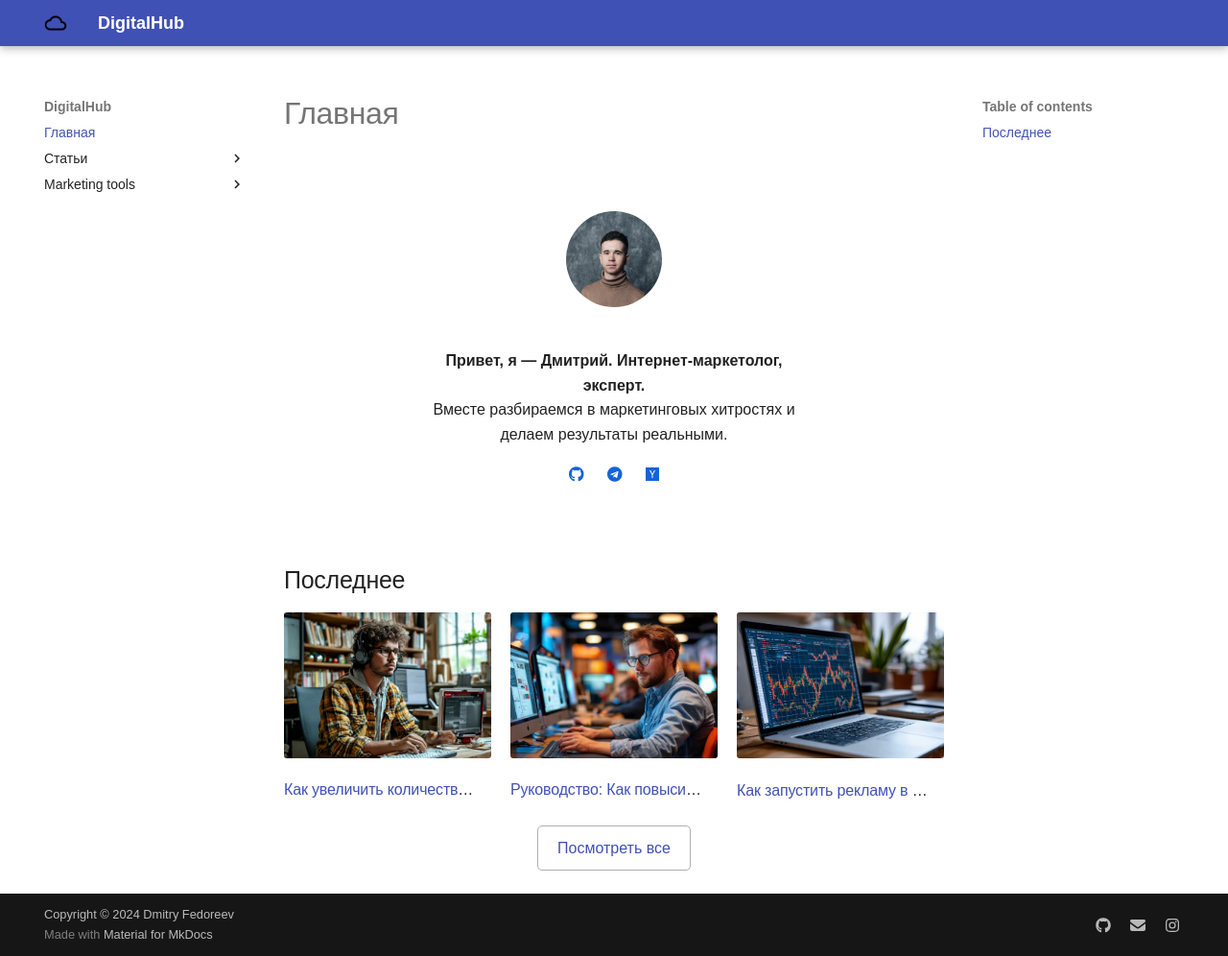
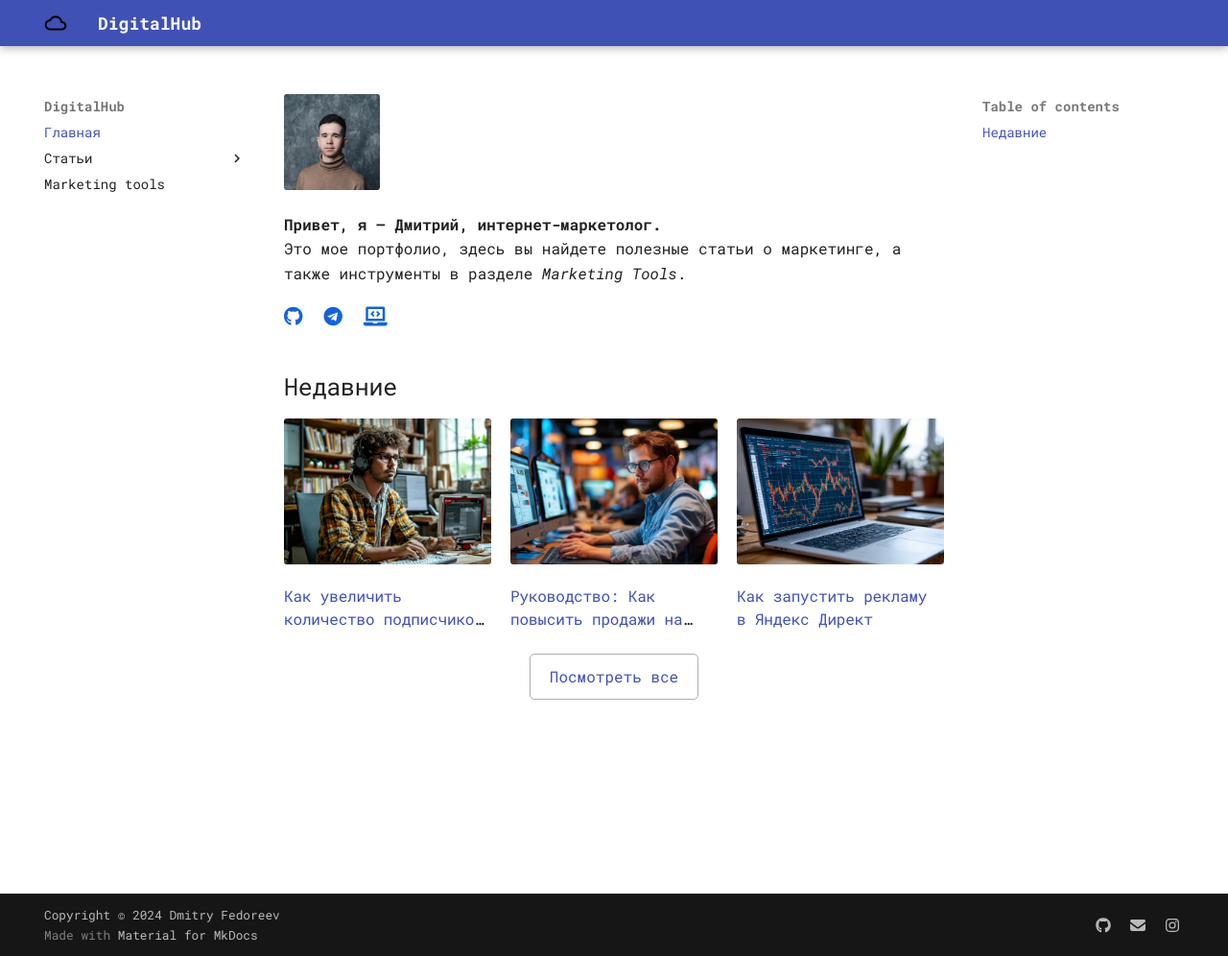
Before and after one commit to DmitryFedoreev/my-blog, an MkDocs documentation site: the page built from docs/index.md, in a window 1280 px wide and 996 px high. Shown: the whole window at 96% size. Built offline with MkDocs 1.6.1 and Material for MkDocs 9.7.7, drawn with Linux system fonts in a browser that asks for light colours.

Commit message:
fix design

```diff
--- a/docs/assets/styles.css
+++ b/docs/assets/styles.css
@@ -40,12 +40,13 @@
 }
 .view-all-btn:hover {
     background-color: #ccc; /* Цвет фона при наведении */
-    color: #fff; /* Цвет текста при наведении */}
+    color: #fff; /* Цвет текста при наведении */
+}
 
 
 /* Подключение шрифта Montserrat */
 .banner h2 {
-    text-align: center; /* Центрируем заголовок */
+    text-align: left; /* Центрируем заголовок */
     margin-bottom: 20px; /* Отступ снизу */
 }
 
@@ -90,21 +91,21 @@
 
 
 .btn {
-    display: inline-block; /* Отображение в строку */
-    padding: 10px 20px; /* Отступы */
-    font-size: 16px; /* Размер шрифта */
-    color: white; /* Цвет текста */
-    background-color: #007BFF; /* Цвет фона (синий) */
-    border: none; /* Без рамки */
-    border-radius: 5px; /* Закругленные углы */
-    cursor: pointer; /* Курсор-указатель */
-    transition: background-color 0.3s; /* Плавный переход цвета фона */
-    margin-top: 10px; /* Отступ сверху для кнопки */
+    display: inline-block; /* Кнопка как блочный элемент, но не занимает всю ширину */
+    padding: 10px 20px;
+    background-color: transparent; /* Убираем заливку, делаем фон прозрачным */
+    border: 1px solid #afafaf; /* Добавляем границу */
+    border-radius: 5px;
+    font-size: 16px;
+    color: #afafaf; /* Цвет текста кнопки */
+    text-decoration: none;
+    transition: background-color 0.3s, color 0.3s; /* Плавный переход для цвета фона и текста */
 }
 
 
 .btn:hover {
-    background-color: #0056b3; /* Цвет фона при наведении */
+    background-color: #ccc; /* Цвет фона при наведении */
+    color: #fff; /* Цвет текста при наведении */
 }
 
 
@@ -141,8 +142,7 @@ body {
 
 /* Стили для баннера */
 .banner {
-    padding: 40px;
-    text-align: center;
+    text-align: left;
 }
 
 
@@ -150,24 +150,23 @@ body {
 .profile-photo img {
     width: 100px; /* Увеличенная ширина фотографии */
     height: 100px; /* Увеличенная высота фотографии */
-    border-radius: 50%; /* Круглая форма фото */
-    margin-bottom: 20px;
+    border-radius: 3%; /* Круглая форма фото */
 }
 
 
 .profile-photo {
-    max-width: 400px; /* Ограничиваем ширину блока */
-    margin: 0 auto; /* Центрируем блок */
-    text-align: center; /* Выравнивание текста по центру */
+    max-width: 1350px; /* Ограничиваем ширину блока */
+    margin: left; /* Центрируем блок */
+    text-align: left; /* Выравнивание текста по центру */
 }
 
 
 /* Ссылки на социальные сети */
 .social-links a {
-    margin: 0 10px;
+    margin-right: 10px;
     text-decoration: none;
     color: #1463D9;
-    font-weight: 700; /* Жирный шрифт для ссылок */
+    font-size: 20px;
 }
 
 
@@ -175,6 +174,10 @@ body {
     color: #97accc; /* При наведении */
 }
 
+/* Скрыть заголовок страницы */
+h1 {
+    display: none;
+}
 
 /* Сетка статей */
 .articles-grid {
@@ -205,10 +208,12 @@ body {
 
 /* Заголовки статей */
 .article h3 {
-    white-space: nowrap; /* Запрет на перенос текста */
+    display: -webkit-box; /* Поддержка для многострочного текста */
+    -webkit-box-orient: vertical; /* Устанавливаем ориентацию на вертикальную */
+    -webkit-line-clamp: 2; /* Ограничиваем количество отображаемых строк до 2 */
     overflow: hidden; /* Скрытие переполнения */
     text-overflow: ellipsis; /* Добавление многоточия для скрытого текста */
-    max-width: 200px; /* Максимальная ширина (измените по необходимости) */
+    max-width: 300px; /* Максимальная ширина (измените по необходимости) */
     margin: 4px 0;
     font-size: 1em;
 }
@@ -255,18 +260,21 @@ form#utm-generator input:focus {
 
 
 form#utm-generator button {
-    padding: 15px; /* Отступ внутри кнопки */
-    background-color: #007BFF; /* Цвет фона кнопки */
-    color: white; /* Цвет текста кнопки */
-    border: none; /* Убираем обводку */
-    border-radius: 5px; /* Закругленные углы кнопки */
-    cursor: pointer; /* Указатель при наведении */
-    font-size: 16px; /* Размер шрифта кнопки */
+    display: inline-block; /* Кнопка как блочный элемент, но не занимает всю ширину */
+    padding: 10px 20px;
+    background-color: transparent; /* Убираем заливку, делаем фон прозрачным */
+    border: 1px solid #afafaf; /* Добавляем границу */
+    border-radius: 5px;
+    font-size: 16px;
+    color: #afafaf; /* Цвет текста кнопки */
+    text-decoration: none;
+    transition: background-color 0.3s, color 0.3s; /* Плавный переход для цвета фона и текста */
 }
 
 
 form#utm-generator button:hover {
-    background-color: #0056b3; /* Темнее цвет при наведении */
+    background-color: #ccc; /* Цвет фона при наведении */
+    color: #fff; /* Цвет текста при наведении */
 }
 
 
@@ -318,3 +326,12 @@ form#utm-generator button:hover {
         padding: 15px; /* Увеличиваем отступы */
     }
 }
+
+
+body {
+    font-family: 'Roboto Mono', monospace; /* Применение шрифта ко всему сайту */
+}
+/* Применение шрифта к шапке и подвалу, если есть отдельные стили */
+.header, .footer {
+    font-family: 'Roboto Mono', monospace; /* Применение шрифта к шапке и подвалу */
+}
--- a/docs/index.md
+++ b/docs/index.md
@@ -2,11 +2,11 @@
   <div class="profile-photo">
     <img src="assets/images/prof_photo.jpg" alt="Фото профиля">
        <p>
-      <strong>Привет, я — Дмитрий. Интернет-маркетолог, эксперт.</strong><br>
-      Вместе разбираемся в маркетинговых хитростях и делаем результаты реальными.
+      <strong>Привет, я — Дмитрий, интернет-маркетолог.</strong><br>
+      Это мое портфолио, здесь вы найдете полезные статьи о маркетинге, а также инструменты в разделе <em>Marketing Tools</em>.
     </p>
   </div>
-  <div class="social-links" style="text-align: center;">
+  <div class="social-links" style="text-align: left;">
   <a href="https://github.com/DmitryFedoreev/" target="_blank" title="GitHub">
     <i class="fab fa-github"></i>
   </a>
@@ -14,12 +14,12 @@
     <i class="fab fa-telegram"></i>
   </a>
   <a href="https://career.habr.com/dmitry_fedoreev" target="_blank" title="Хабр Карьера">
-    <i class="fab fa-hacker-news"></i> <!-- Используйте иконку, которая наиболее близка по смыслу -->
+    <i class="fas fa-laptop-code"></i> <!-- Используйте иконку, которая наиболее близка по смыслу -->
   </a>
 </div>
 </div>
 
-## Последнее
+## Недавние
 
 <div class="articles-grid">
   <div class="article">
--- a/mkdocs.yml
+++ b/mkdocs.yml
@@ -14,13 +14,12 @@ nav:
       - Как увеличить количество подписчиков на YouTube: articles/blog/articles1.md
       - Как повысить продажи на email-рассылках: articles/blog/articles2.md
       - Как запустить рекламу в Яндекс Директ: articles/blog/articles3.md
-  - Marketing tools:
-      - Генератор кратких ссылок: marketing-tools/short-url-generator.md
-      - Генератор UTM-меток: marketing-tools/utm-generator.md
+  - Marketing tools: marketing-tools/index.md
 
 extra_css:
   - assets/styles.css
   - https://cdnjs.cloudflare.com/ajax/libs/font-awesome/5.15.4/css/all.min.css
+  - https://fonts.googleapis.com/css2?family=Roboto+Mono:wght@400;700&display=swap
 
 copyright: Copyright &copy; 2024 Dmitry Fedoreev
 
```
Also changed, not shown: docs/articles/index.md (+4 -0 lines), docs/marketing-tools/short-url-generator.md (+5 -0 lines), docs/marketing-tools/utm-generator.md (+5 -0 lines), site/assets/styles.css.
